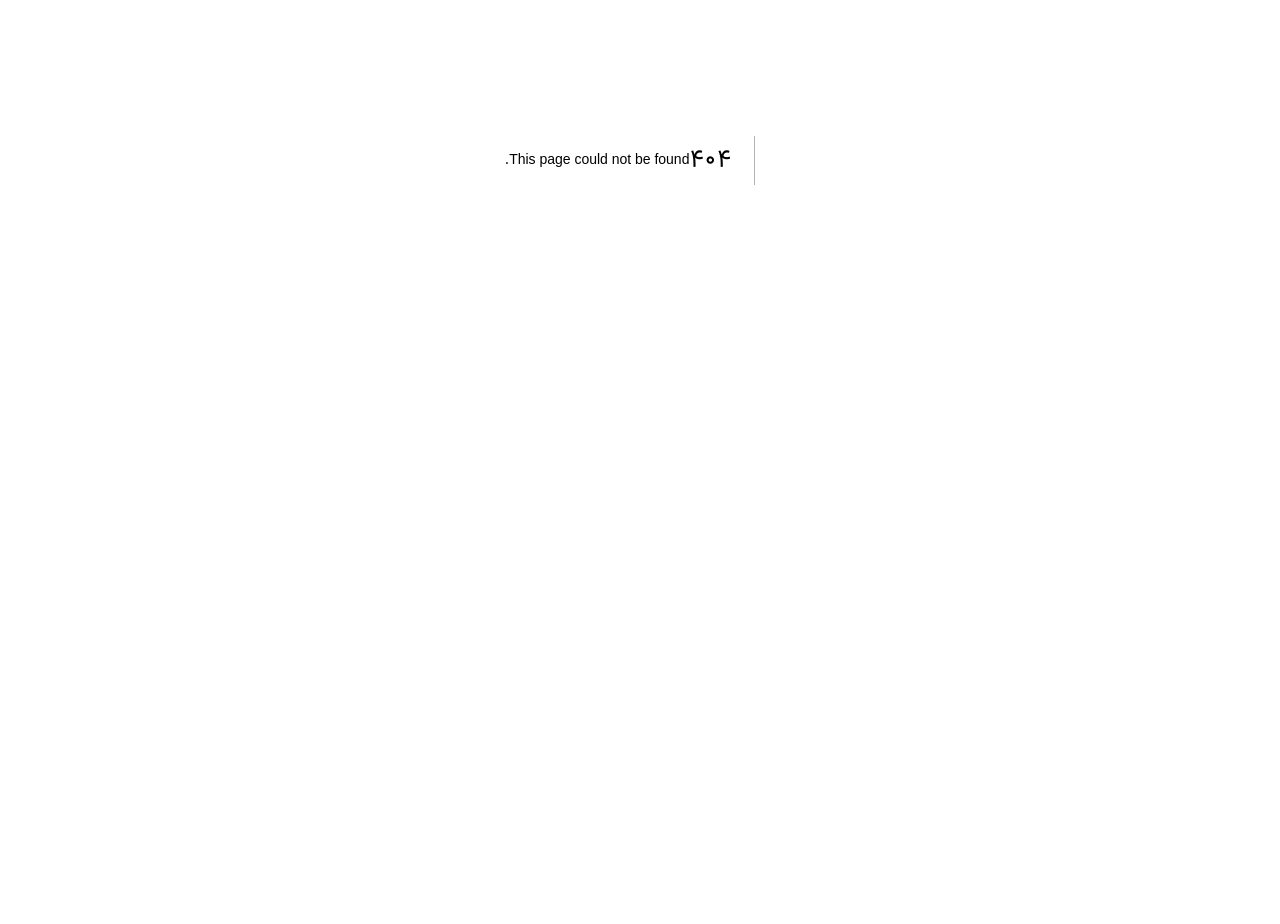
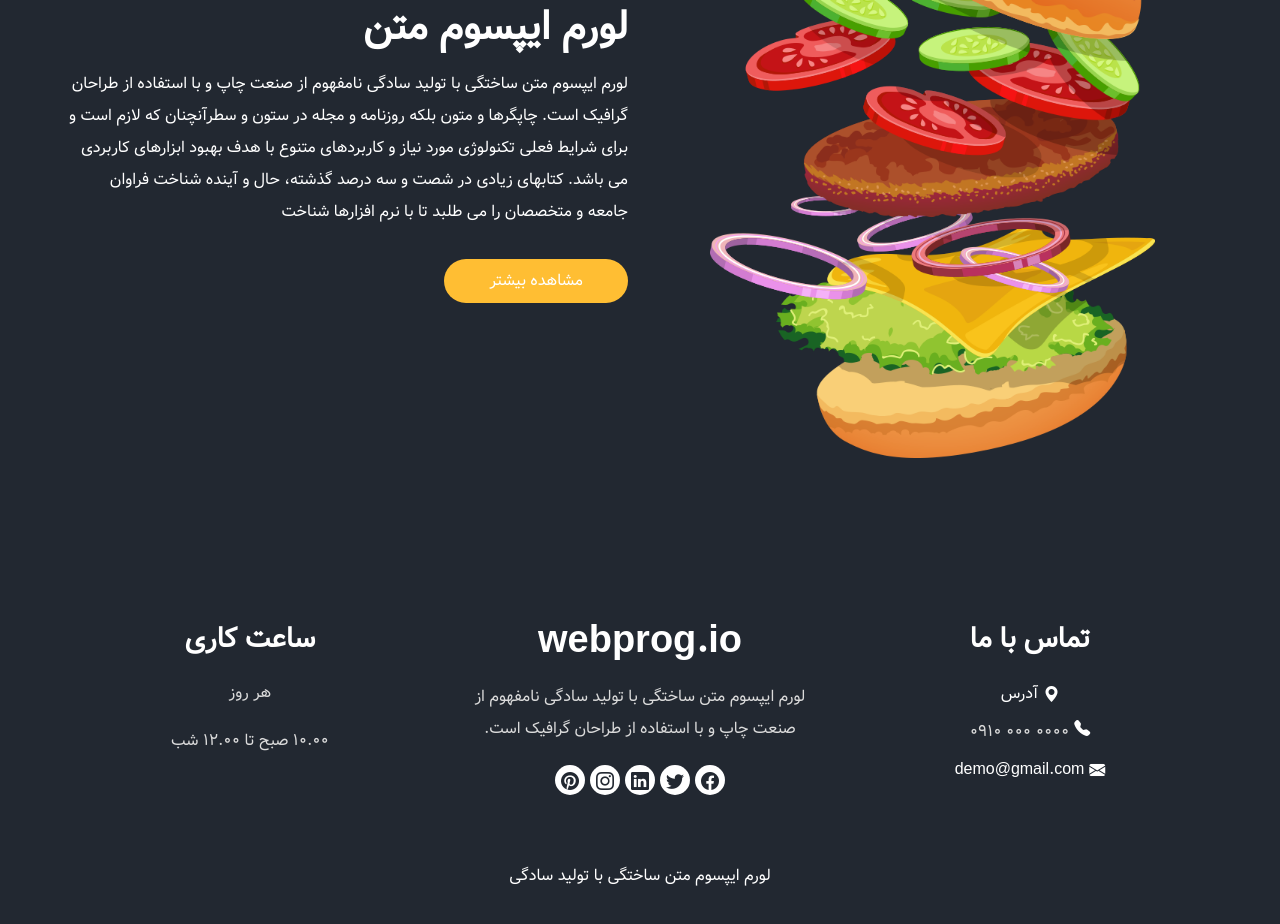
Before and after one commit to Faranehyar/OnlineMarket, a Next.js app: page /About in a window 1280 px wide. Before the commit this address had no page. Shown: the part 840-1764 px from the top of the page. Before the commit the page ends 1400 px from the top, so only its background shows below. Built offline with nearby package versions, Linux system fonts and the light colour scheme.

Commit message:
add footer and menbur link

```diff
--- /dev/null
+++ b/app/About/page.js
@@ -0,0 +1,7 @@
+import About from "@/components/About";
+
+export default function AboutPage() {
+    return(
+        <About />
+    )
+}
--- a/app/layout.js
+++ b/app/layout.js
@@ -1,18 +1,22 @@
 import BootstrapClient from "@/components/libraries/Bootstrap";
 import "./globals.css";
-import Header from "@/components/layout/header";
+import Header from "@/components/layout/Header";
 import Toastify from "@/components/libraries/Toastify"
-
+import Footer from "@/components/layout/Footer";
+import NextNprogress from "@/components/libraries/NextNprogress";
 
 export default function RootLayout({ children }) {
   return (
-    <html lang="en" dir="rtl">
-      <body >
-        <Header/>
-        {children}
-        <BootstrapClient />
-        <Toastify />
+    <html lang="fa" dir="rtl">
+      <body>
+        <NextNprogress>
+          <Header />
+          {children}
 
+          <Footer />
+          <BootstrapClient />
+          <Toastify />
+        </NextNprogress>
       </body>
     </html>
   );
--- /dev/null
+++ b/components/layout/Footer.js
@@ -0,0 +1,82 @@
+export default function Footer() {
+    return (
+        <footer className="footer_section">
+            <div className="container">
+                <div className="row">
+                    <div className="col-md-4 footer-col">
+                        <div className="footer_contact">
+                            <h4>
+                                تماس با ما
+                            </h4>
+                            <div className="contact_link_box">
+                                <a href="">
+                                    <i className="bi bi-geo-alt-fill"></i>
+                                    <span>
+                                        آدرس
+                                    </span>
+                                </a>
+                                <a href="">
+                                    <div className="d-flex justify-content-center">
+                                        <i className="bi bi-telephone-fill" aria-hidden="true"></i>
+                                        <p className="my-0" style={{ direction: 'ltr' }}>
+                                            0910 000 0000
+                                        </p>
+                                    </div>
+                                </a>
+                                <a href="">
+                                    <i className="bi bi-envelope-fill"></i>
+                                    <span>
+                                        demo@gmail.com
+                                    </span>
+                                </a>
+                            </div>
+                        </div>
+                    </div>
+                    <div className="col-md-4 footer-col">
+                        <div className="footer_detail">
+                            <a href="" className="footer-logo">
+                                webprog.io
+                            </a>
+                            <p>
+                                لورم ایپسوم متن ساختگی با تولید سادگی نامفهوم از صنعت چاپ و با استفاده از طراحان گرافیک است.
+                            </p>
+                            <div className="footer_social">
+                                <a href="">
+                                    <i className="bi bi-facebook"></i>
+                                </a>
+                                <a href="">
+                                    <i className="bi bi-twitter"></i>
+                                </a>
+                                <a href="">
+                                    <i className="bi bi-linkedin"></i>
+                                </a>
+                                <a href="">
+                                    <i className="bi bi-instagram"></i>
+                                </a>
+                                <a href="">
+                                    <i className="bi bi-pinterest"></i>
+                                </a>
+                            </div>
+                        </div>
+                    </div>
+                    <div className="col-md-4 footer-col">
+                        <h4>
+                            ساعت کاری
+                        </h4>
+                        <p>
+                            هر روز
+                        </p>
+                        <p>
+                            10.00 صبح تا 12.00 شب
+                        </p>
+                    </div>
+                </div>
+                <div className="footer-info">
+                    <p>
+                        لورم ایپسوم متن ساختگی با تولید سادگی
+                    </p>
+                </div>
+            </div>
+        </footer>
+    )
+}
--- /dev/null
+++ b/components/libraries/NextNprogress.js
@@ -0,0 +1,17 @@
+'use client';
+
+import { AppProgressBar as ProgressBar } from 'next-nprogress-bar';
+
+export default function NextNprogress({ children }) {
+    return (
+        <>
+            {children}
+            <ProgressBar
+                height="4px"
+                color="#ffbe33"
+                options={{ showSpinner: true }}
+                shallowRouting
+            />
+        </>
+    );
+};
```
Also changed, not shown: app/Contact/page.js (added, +7 -0 lines).
